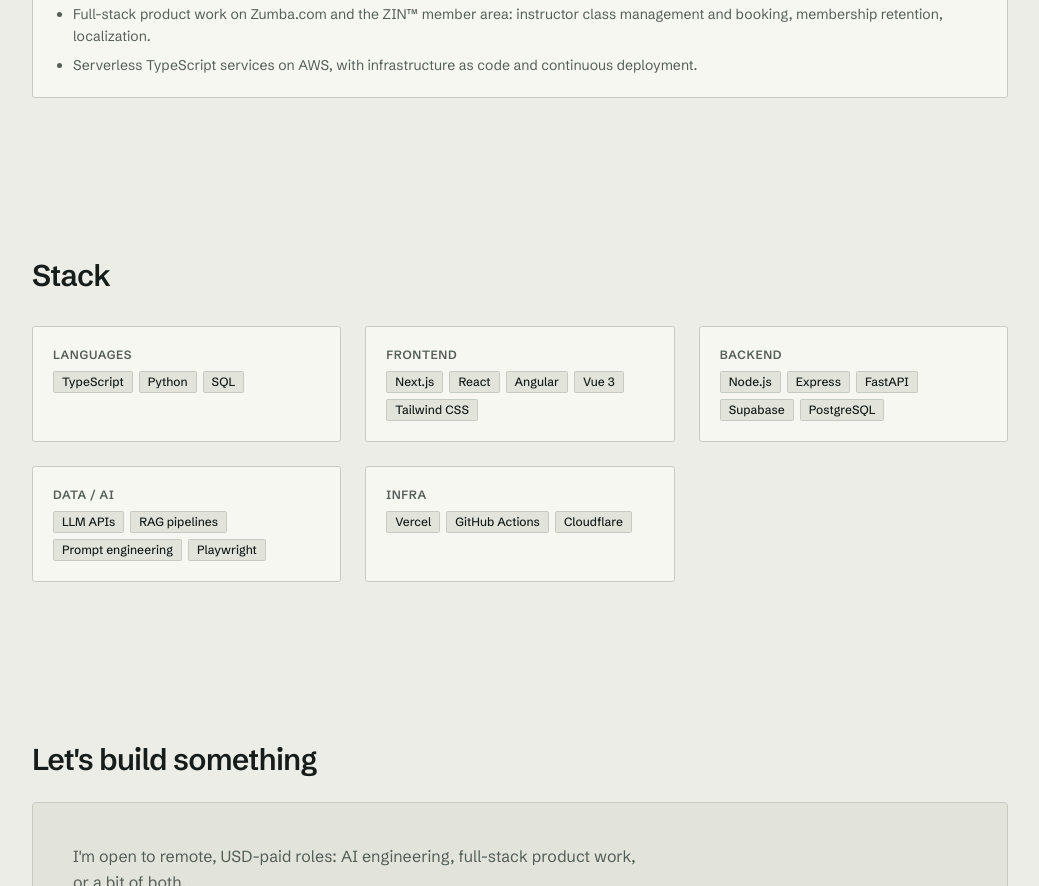
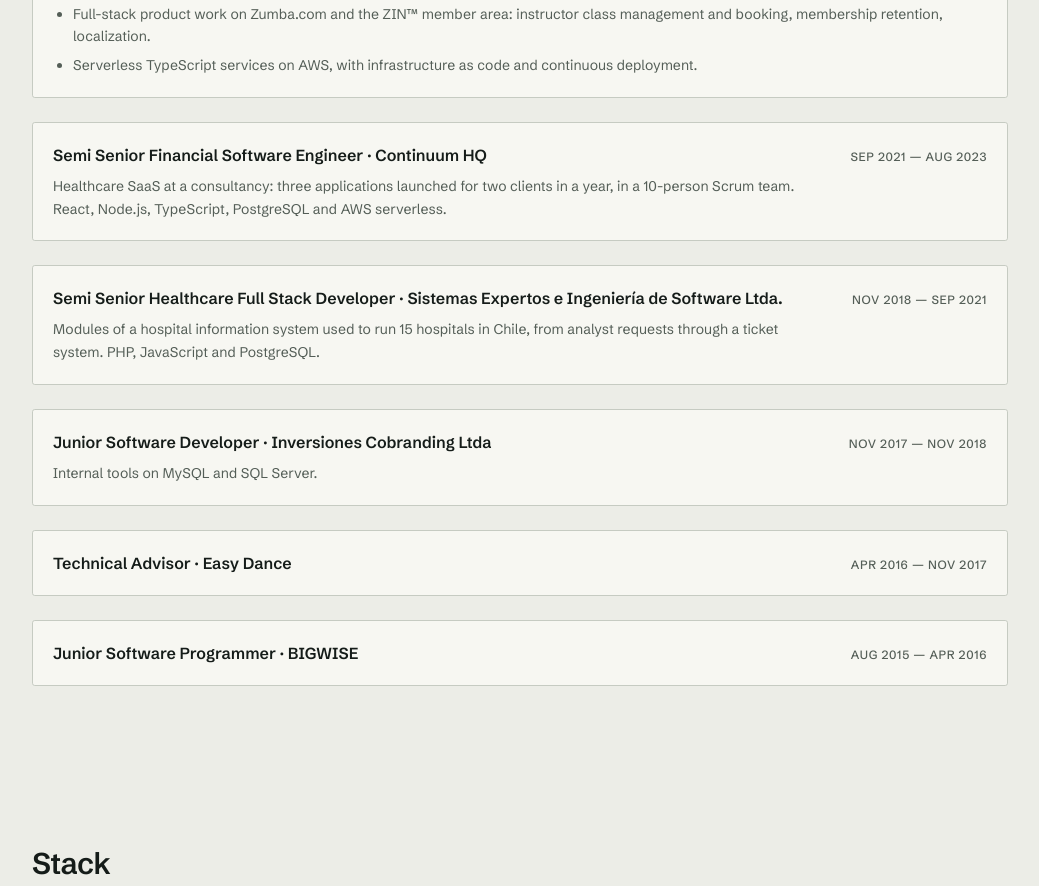
Before and after one commit to OswaldoRodriguez123/portfolio, a Next.js app: page /en in a window 1280 px wide. Shown: the part 1960-2846 px from the top of the page, without its empty margins (120-1159 px from the left). Built offline with nearby package versions, Linux system fonts and the light colour scheme; no server answers.

Commit message:
content(work): show the full 2015–today career at public-profile level

```diff
--- a/components/work-list.tsx
+++ b/components/work-list.tsx
@@ -14,7 +14,7 @@ export function WorkList({ locale }: { locale: Locale }) {
     <ol className="mt-8 space-y-6">
       {entries.map((entry) => (
         <li
-          key={entry.summary.en}
+          key={`${entry.company}-${entry.period}`}
           className="rounded-xl border border-border bg-card p-5"
         >
           <div className="flex flex-wrap items-baseline justify-between gap-2">
@@ -30,14 +30,18 @@ export function WorkList({ locale }: { locale: Locale }) {
               {t("clientLabel")}: {entry.client}
             </p>
           ) : null}
+          {entry.summary ? (
             <p className="mt-2 max-w-3xl text-sm leading-relaxed text-muted-foreground">
               {entry.summary[locale]}
             </p>
+          ) : null}
+          {entry.highlights?.[locale].length ? (
             <ul className="mt-3 list-disc space-y-1.5 pl-5 text-sm leading-relaxed text-muted-foreground">
               {entry.highlights[locale].map((highlight) => (
                 <li key={highlight}>{highlight}</li>
               ))}
             </ul>
+          ) : null}
         </li>
       ))}
     </ol>
--- a/content/types.ts
+++ b/content/types.ts
@@ -28,6 +28,7 @@ export type WorkEntry = {
   client?: string;
   role: string;
   period: string;
-  summary: Record<Locale, string>;
-  highlights: Record<Locale, string[]>;
+  location?: string;
+  summary?: Record<Locale, string>;
+  highlights?: Record<Locale, string[]>;
 };
--- a/content/work.ts
+++ b/content/work.ts
@@ -1,10 +1,17 @@
 import type { WorkEntry } from "@/content/types";
 
 /**
- * Work history: employed by Paretisa, working for its client Zumba. The
- * repositories are private, so the entry stays at public-profile level: role,
+ * Work history, most recent first. Companies, titles, dates and locations
+ * follow the public LinkedIn profile.
+ *
+ * The current job: employed by Paretisa, working for its client Zumba. The
+ * repositories are private, so that entry stays at public-profile level: role,
  * dates, overall stack and public products, with no internal architecture or
- * client infrastructure. Period comes from the git history.
+ * client infrastructure.
+ *
+ * Older roles carry a one-line summary only. Easy Dance and BIGWISE have no
+ * summary or highlights on purpose: nothing approved exists for them, and this
+ * file does not invent achievements.
  */
 export const work: WorkEntry[] = [
   {
@@ -12,6 +19,7 @@ export const work: WorkEntry[] = [
     client: "Zumba",
     role: "Software Engineer Consultant",
     period: "2023 — Present",
+    location: "Remote",
     summary: {
       en: "Software engineer consulting for Zumba through Paretisa since 2023: full-stack work on Zumba's web products and the AI features on top of them, with TypeScript, PHP, React and serverless services on AWS.",
       es: "Ingeniero de software consultando para Zumba a través de Paretisa desde 2023: trabajo full stack en los productos web de Zumba y en las funciones de IA que van encima, con TypeScript, PHP, React y servicios serverless en AWS.",
@@ -29,4 +37,46 @@ export const work: WorkEntry[] = [
       ],
     },
   },
+  {
+    company: "Continuum HQ",
+    role: "Semi Senior Financial Software Engineer",
+    period: "Sep 2021 — Aug 2023",
+    location: "Santiago, Chile",
+    summary: {
+      en: "Healthcare SaaS at a consultancy: three applications launched for two clients in a year, in a 10-person Scrum team. React, Node.js, TypeScript, PostgreSQL and AWS serverless.",
+      es: "SaaS de salud en una consultora: tres aplicaciones lanzadas para dos clientes en un año, en un equipo Scrum de 10 personas. React, Node.js, TypeScript, PostgreSQL y AWS serverless.",
+    },
+  },
+  {
+    company: "Sistemas Expertos e Ingeniería de Software Ltda.",
+    role: "Semi Senior Healthcare Full Stack Developer",
+    period: "Nov 2018 — Sep 2021",
+    location: "Santiago, Chile",
+    summary: {
+      en: "Modules of a hospital information system used to run 15 hospitals in Chile, from analyst requests through a ticket system. PHP, JavaScript and PostgreSQL.",
+      es: "Módulos de un sistema de información hospitalario usado en 15 hospitales de Chile, desde pedidos de analistas por un sistema de tickets. PHP, JavaScript y PostgreSQL.",
+    },
+  },
+  {
+    company: "Inversiones Cobranding Ltda",
+    role: "Junior Software Developer",
+    period: "Nov 2017 — Nov 2018",
+    location: "Santiago, Chile",
+    summary: {
+      en: "Internal tools on MySQL and SQL Server.",
+      es: "Herramientas internas sobre MySQL y SQL Server.",
+    },
+  },
+  {
+    company: "Easy Dance",
+    role: "Technical Advisor",
+    period: "Apr 2016 — Nov 2017",
+    location: "Maracaibo, Venezuela",
+  },
+  {
+    company: "BIGWISE",
+    role: "Junior Software Programmer",
+    period: "Aug 2015 — Apr 2016",
+    location: "Maracaibo, Venezuela",
+  },
 ];
```
Also changed, not shown: 1 other file (tests, documents, lock files or other folders). Lines whose indentation alone changed are shown as unchanged.
